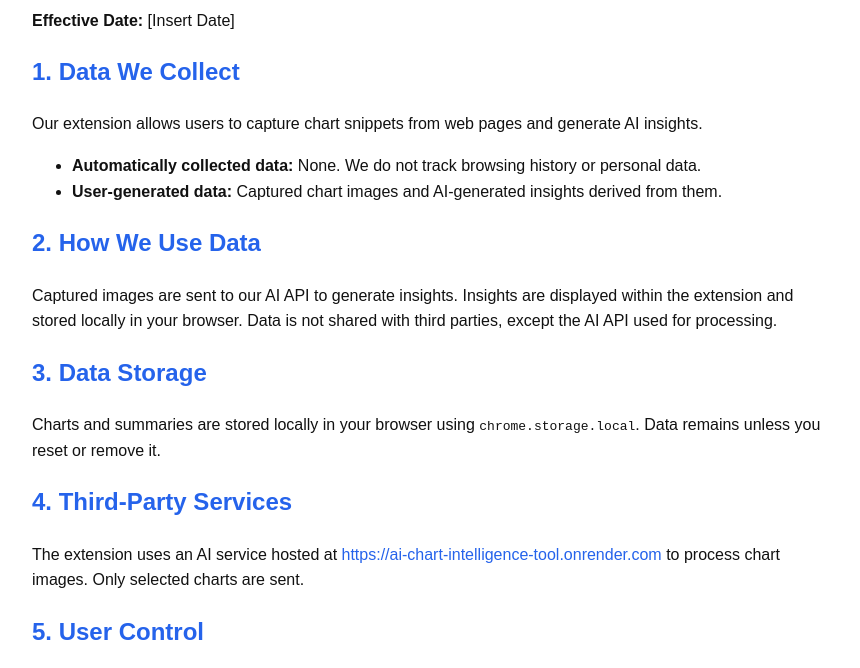
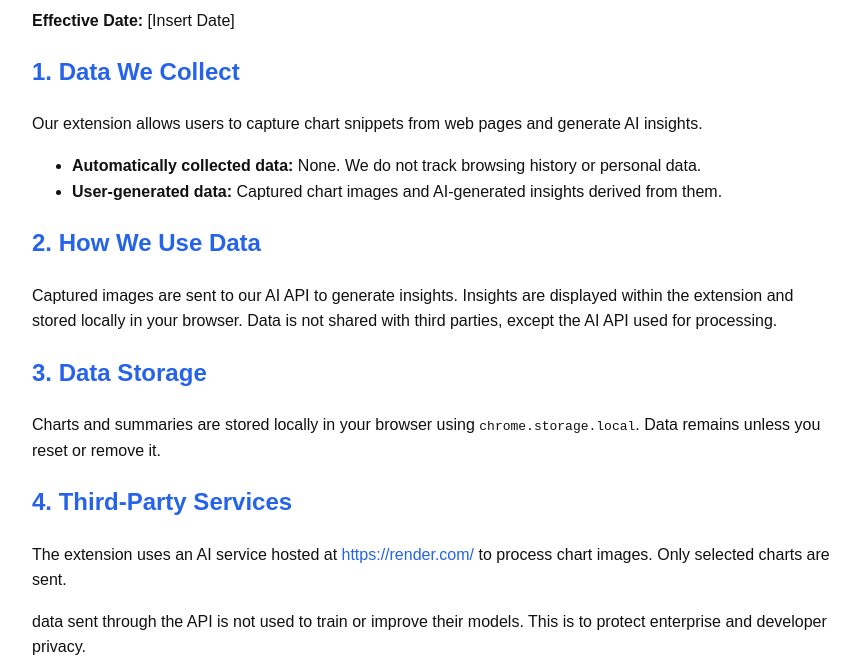
Before and after one commit to greenwaldliron/ai-chart-intelligence, a plain HTML site: page privacy.html in a window 1280 px wide. Shown: the part 105-773 px from the top of the page, without its empty margins (208-1068 px from the left). Drawn offline with Linux system fonts and the light colour scheme.

Commit message:
Add files via upload

```diff
--- a/privacy.html
+++ b/privacy.html
@@ -53,7 +53,8 @@
 
   <section>
     <h2>4. Third-Party Services</h2>
-    <p>The extension uses an AI service hosted at <a href="https://ai-chart-intelligence-tool.onrender.com" target="_blank">https://ai-chart-intelligence-tool.onrender.com</a> to process chart images. Only selected charts are sent.</p>
+    <p>The extension uses an AI service hosted at <a href="https://render.com/" target="_blank">https://render.com/</a> to process chart images. Only selected charts are sent.</p>
+	<p>data sent through the API is not used to train or improve their models. This is to protect enterprise and developer privacy.</p>
   </section>
 
   <section>
```
